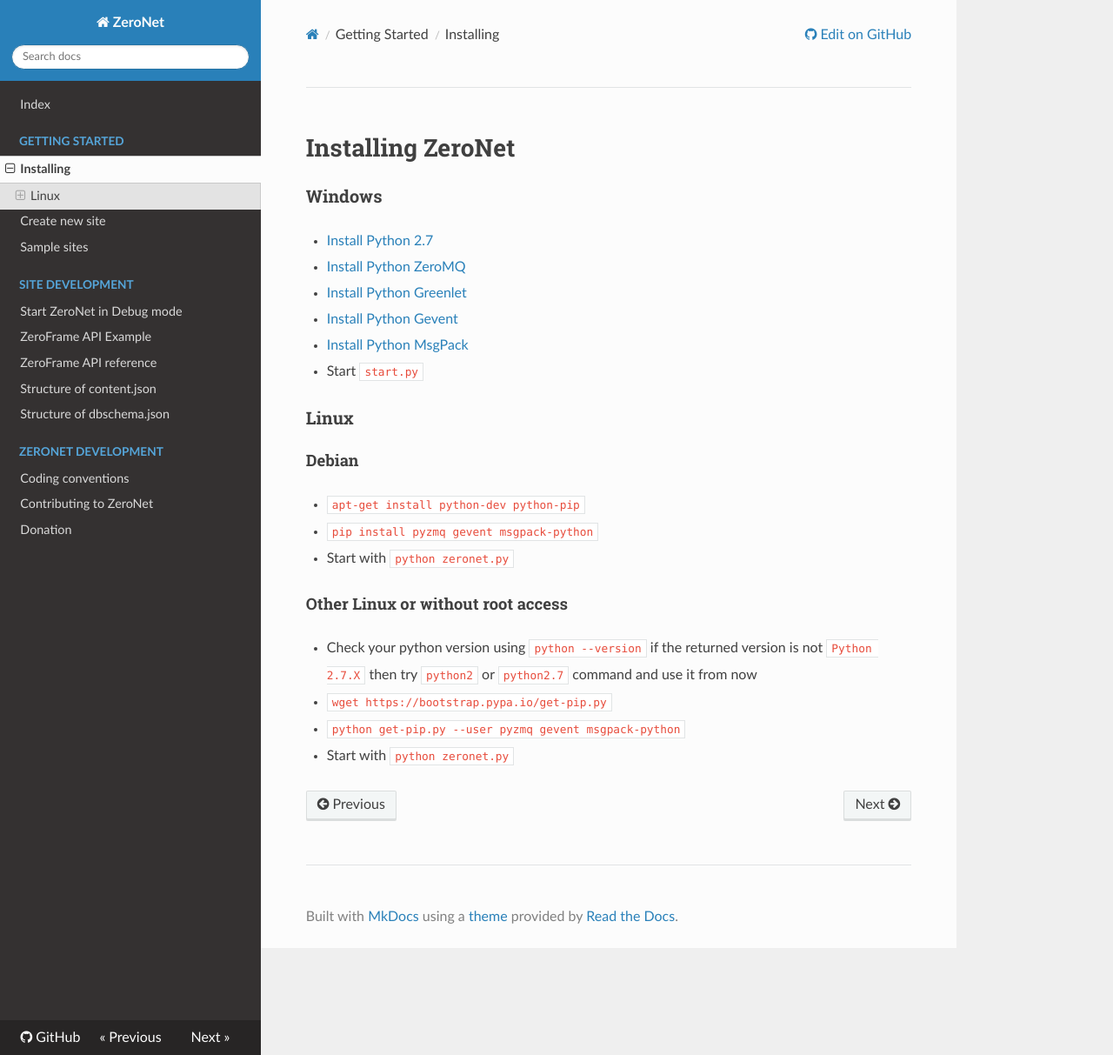
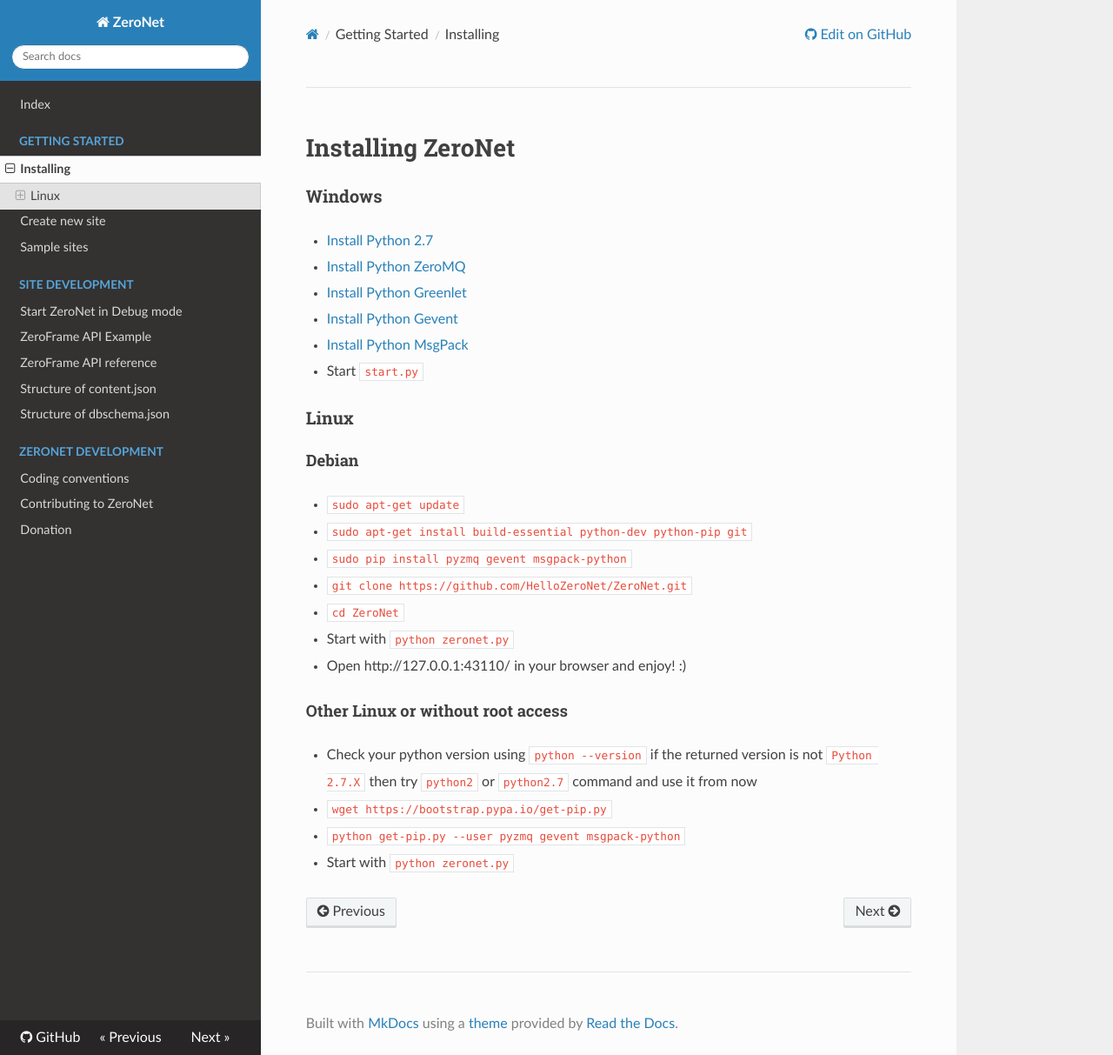
Before and after one commit to HelloZeroNet/Documentation, an MkDocs documentation site: the page built from docs/getting_started/installing.md, in a window 1280 px wide and 1213 px high. Shown: the whole window at 87% size. Built offline with MkDocs 1.6.1, drawn with Linux system fonts in a browser that asks for light colours; nearby versions of some CDN libraries; comment, search, counter and statistics services are not loaded; old or Windows-style settings are respelled for this version of MkDocs.

```diff
--- a/docs/getting_started/installing.md
+++ b/docs/getting_started/installing.md
@@ -13,9 +13,13 @@
 
 #### Debian
 
-* `apt-get install python-dev python-pip`
-* `pip install pyzmq gevent msgpack-python`
+* `sudo apt-get update`
+* `sudo apt-get install build-essential python-dev python-pip git`
+* `sudo pip install pyzmq gevent msgpack-python`
+* `git clone https://github.com/HelloZeroNet/ZeroNet.git`
+* `cd ZeroNet`
 * Start with `python zeronet.py`
+* Open http://127.0.0.1:43110/ in your browser and enjoy! :)
 
 #### Other Linux or without root access
 
```
Also changed, not shown: docs/index.md (+1 -0 lines), docs/site_development/content_json.md (+10 -0 lines), docs/zeronet_development/donate.md (+2 -2 lines), docs/img/domain.png (added).
